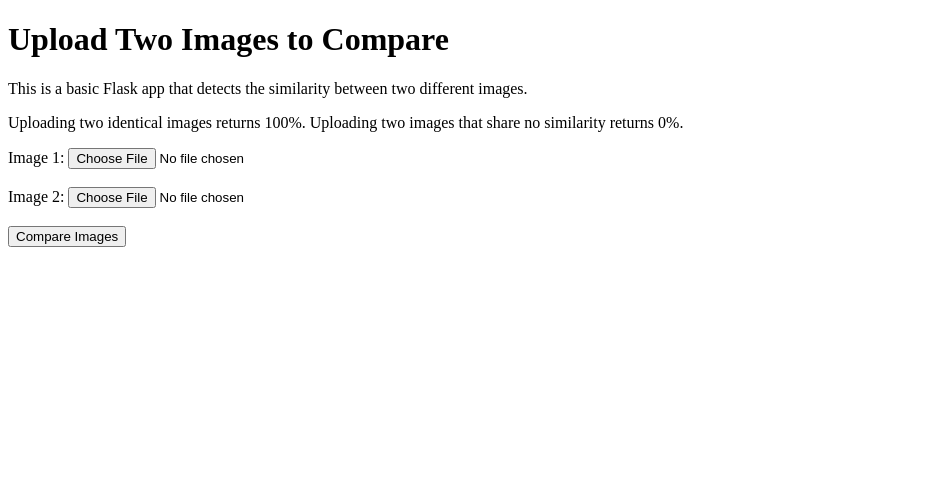
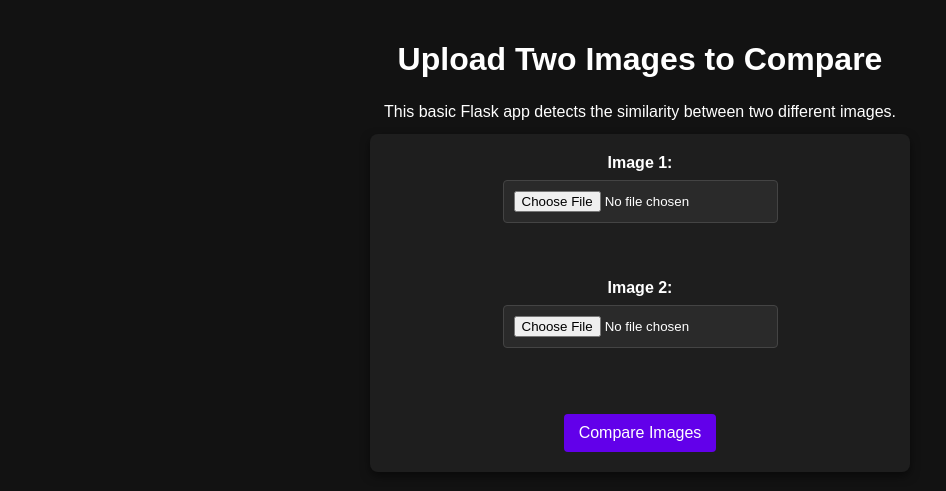
Before and after one commit to jaymasl/image-similarity, a Flask app: page / in a window 1280 px wide. Shown: the top 491 px of the page, without its empty margins (0-946 px from the left). Run offline with Flask 3, Linux system fonts and the light colour scheme.

Commit message:
Added a styles.css for the app. Modified the paragraph info in the upload.html.

```diff
--- /dev/null
+++ b/static/styles.css
@@ -0,0 +1,73 @@
+/* styles.css */
+
+/* General Styles */
+body {
+    font-family: Arial, sans-serif;
+    background-color: #121212; /* Dark background */
+    color: #ffffff; /* Light text color */
+    margin: 0;
+    padding: 20px;
+}
+
+h1, h2 {
+    color: #ffffff; /* White headings */
+    text-align: center;
+}
+
+/* Paragraph Styles */
+p {
+    text-align: center; /* Center the text */
+    margin: 10px 0; /* Add some vertical spacing */
+    line-height: 1.5; /* Improve readability */
+    font-size: 16px; /* Set a comfortable font size */
+}
+
+/* Form Styles */
+form {
+    background-color: #1e1e1e; /* Slightly lighter dark background */
+    border-radius: 8px;
+    padding: 20px;
+    max-width: 500px;
+    margin: 0 auto; /* Center the form */
+    box-shadow: 0 4px 10px rgba(0, 0, 0, 0.5); /* Subtle shadow */
+    text-align: center; /* Center text and elements within the form */
+}
+
+label {
+    display: block;
+    margin-bottom: 8px;
+    font-weight: bold;
+}
+
+input[type="file"] {
+    display: block;
+    margin: 0 auto 20px; /* Center the file input */
+    padding: 10px;
+    border: 1px solid #444; /* Dark border */
+    border-radius: 4px;
+    background-color: #2a2a2a; /* Darker input background */
+    color: #ffffff; /* Light text color */
+}
+
+input[type="submit"] {
+    background-color: #6200ea; /* Purple button */
+    color: #ffffff; /* White text */
+    border: none;
+    border-radius: 4px;
+    padding: 10px 15px;
+    cursor: pointer;
+    font-size: 16px;
+    transition: background-color 0.3s;
+    display: inline-block; /* Ensure it behaves like a block element */
+    margin-top: 10px; /* Add some space above the button */
+}
+
+input[type="submit"]:hover {
+    background-color: #3700b3; /* Darker purple on hover */
+}
+
+/* Similarity Result Styles */
+h2 {
+    margin-top: 20px;
+    font-size: 24px;
+}
--- a/templates/upload.html
+++ b/templates/upload.html
@@ -4,13 +4,13 @@
 <head>
     <meta charset="UTF-8">
     <meta name="viewport" content="width=device-width, initial-scale=1.0">
-    <title>Image Similarity Checker</title>
+    <title>Image Similarity Detector</title>
+    <link rel="stylesheet" href="{{ url_for('static', filename='styles.css') }}">
 </head>
 <body>
 
     <h1>Upload Two Images to Compare</h1>
-    <p>This is a basic Flask app that detects the similarity between two different images.</p>
-    <p>Uploading two identical images returns 100%. Uploading two images that share no similarity returns 0%.</p>
+    <p>This basic Flask app detects the similarity between two different images.</p>
 
     <form action="/compare" method="post" enctype="multipart/form-data">
         <label for="image1">Image 1:</label>
```
